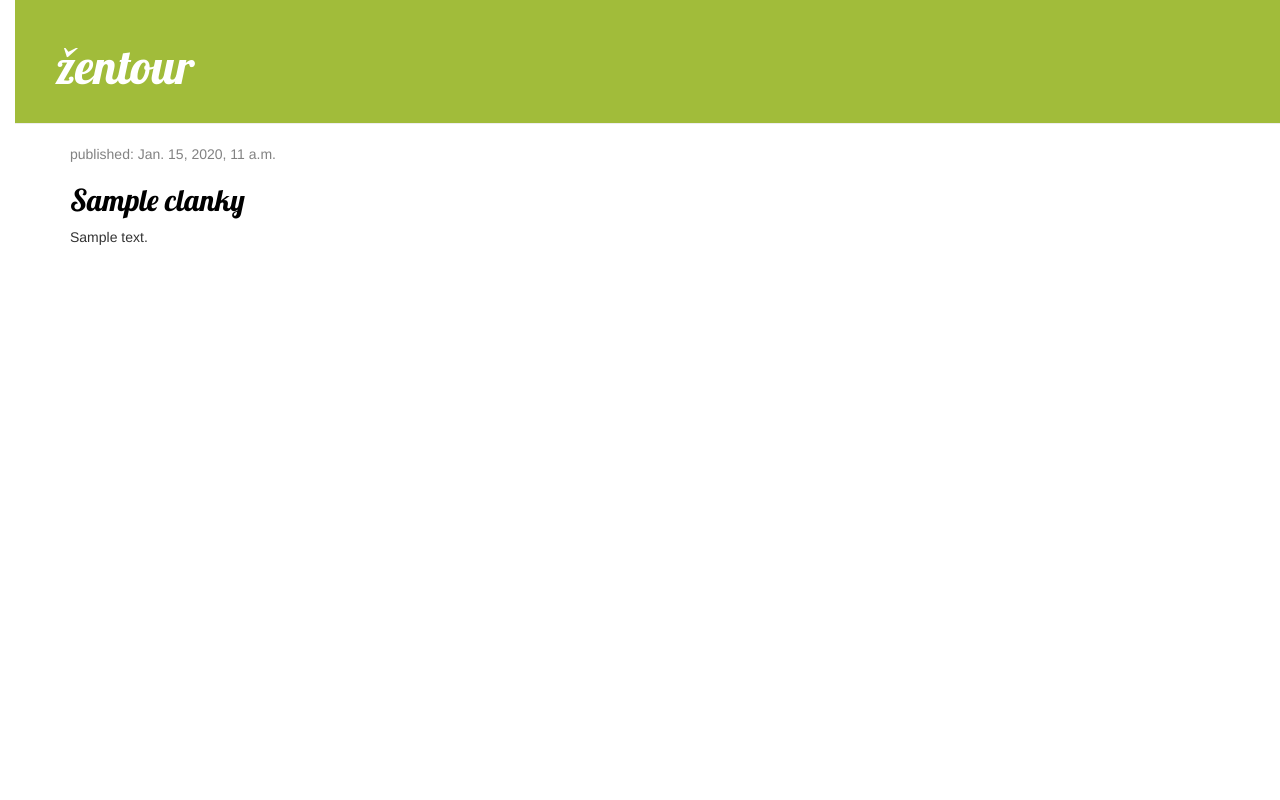
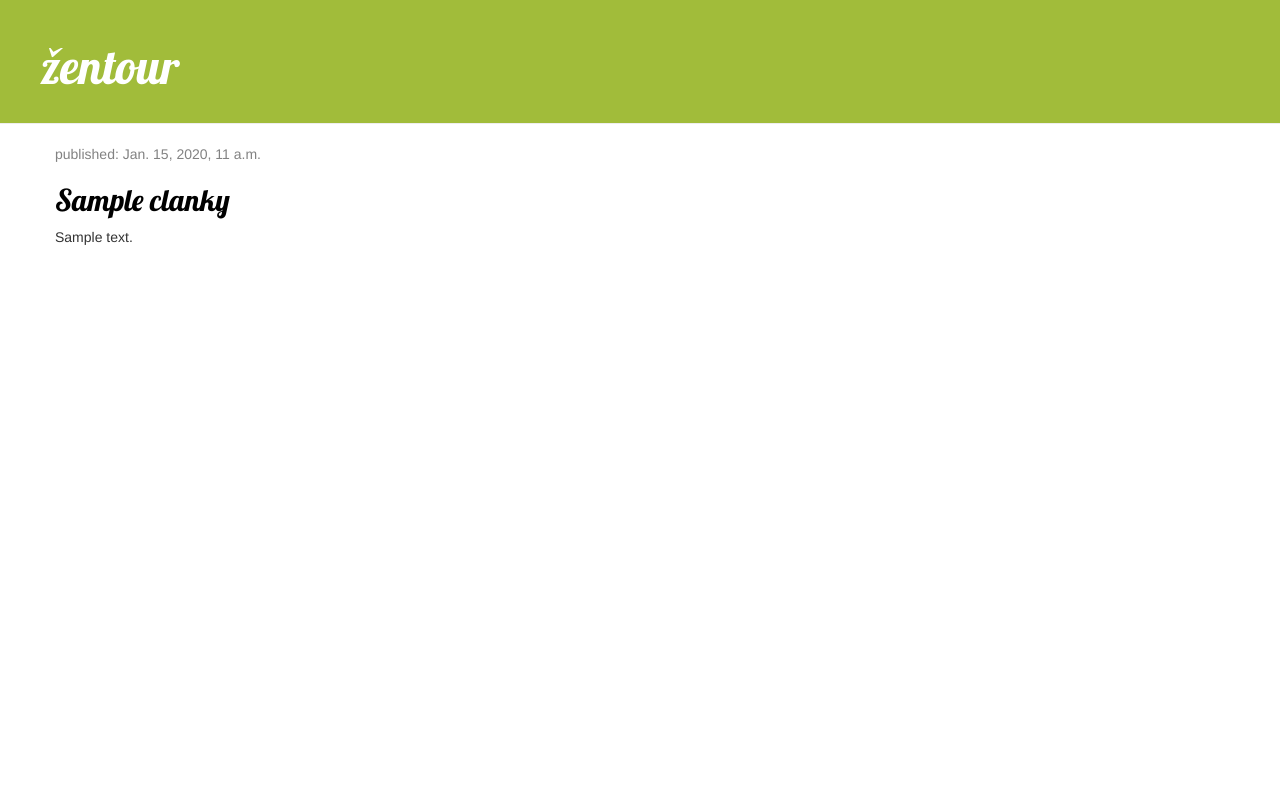
Before and after one commit to pivel69/my-first-blog, a Django app: template blog/templates/blog/post_list.html in a window 1280 px wide. Run offline with Django 3.2, Linux system fonts and the light colour scheme; the template is opened without the code that fills it: values that come from a table or form of the project are taken from there, others are empty; tables that the repository leaves empty hold one stand-in row (values such as "Sample post"); some libraries are stand-ins or nearby versions.

Commit message:
vymazany uvod v blog.css

```diff
--- a/blog/static/css/blog.css
+++ b/blog/static/css/blog.css
@@ -1,12 +1,3 @@
-h1 a, h2 a {
-    color: #A1BC3A;
-    font-family: 'Lobster';
-}
-
-body {
-    padding-left: 15px;
-}
-
 .page-header {
     background-color: #A1BC3A;
     margin-top: 0;
```
